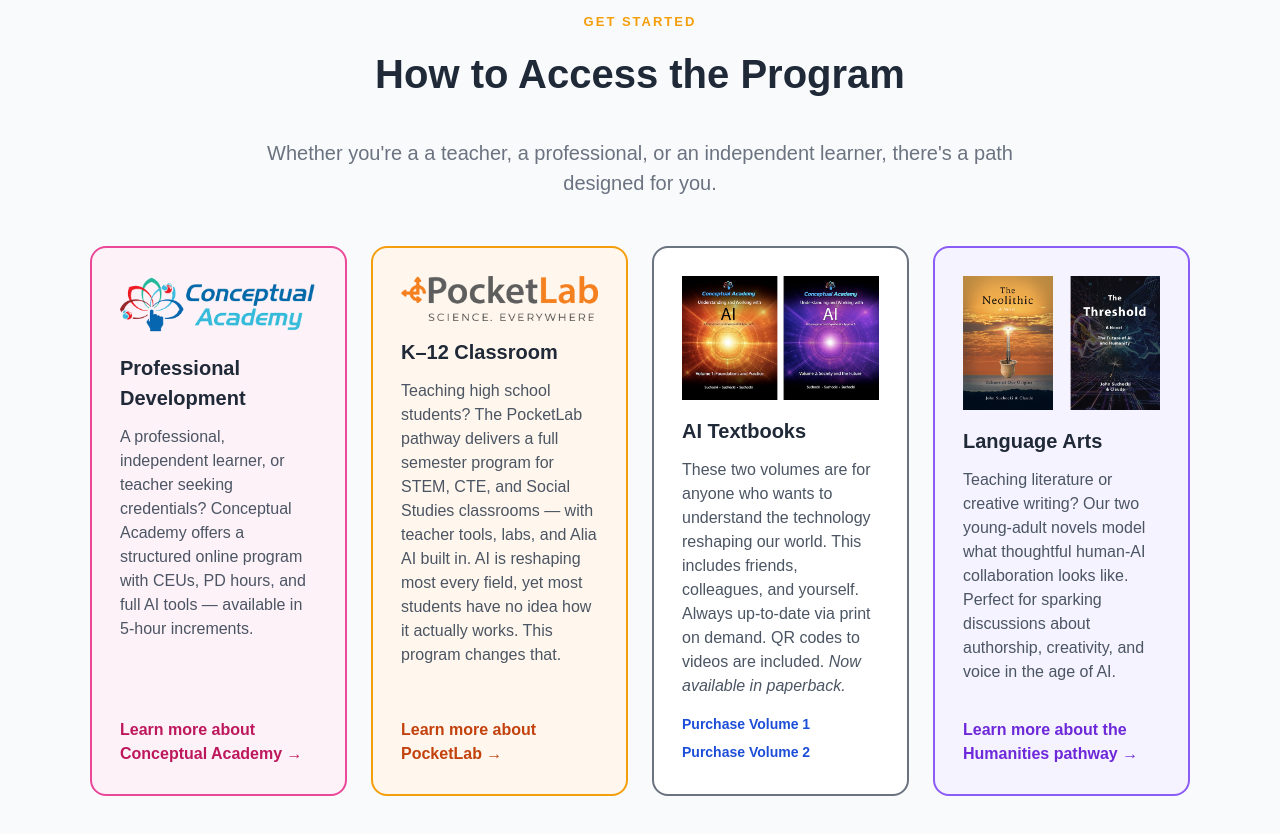
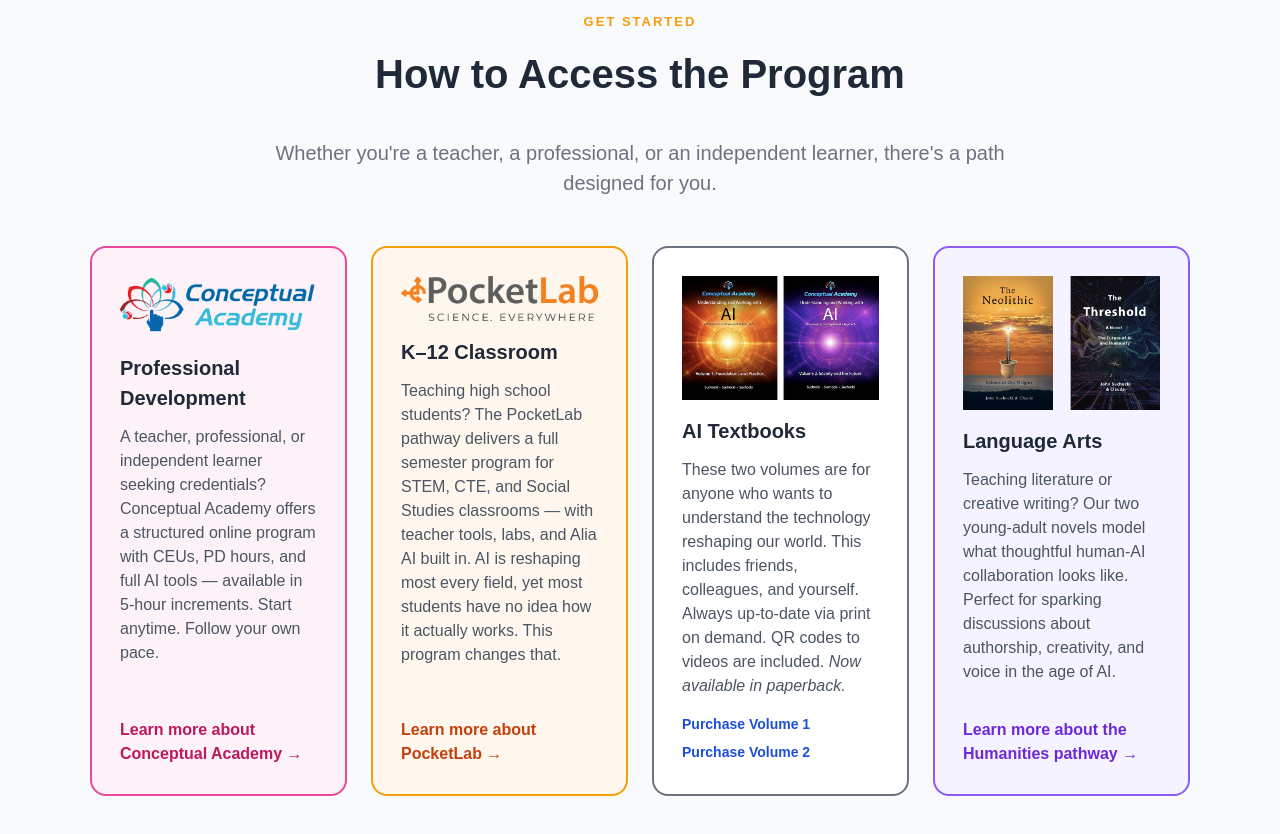
Before and after one commit to Suchocki88/UnderstandingAI.ai, a Next.js app: page / in a window 1280 px wide. Shown: the part 2120-2954 px from the top of the page. Built offline with nearby package versions, Linux system fonts and the light colour scheme.

Commit message:
Update program description for clarity
Revised wording for clarity and flow in the program description.

```diff
--- a/app/page.tsx
+++ b/app/page.tsx
@@ -156,7 +156,7 @@ export default function Page() {
             </p>
             <h2 style={{ fontSize: 40, marginTop: 12 }}>How to Access the Program</h2>
             <p style={{ marginTop: 16, fontSize: 20, color: "#6b7280" }}>
-              Whether you&apos;re a a teacher, a professional, or an independent learner, there&apos;s a path designed for you.
+              Whether you&apos;re a teacher, a professional, or an independent learner, there&apos;s a path designed for you.
             </p>
           </div>
           <div style={{ display: "grid", gridTemplateColumns: "repeat(auto-fit, minmax(240px, 1fr))", gap: 24 }}>
@@ -165,7 +165,7 @@ export default function Page() {
               <img src="/images/CALogo590.png" alt="Conceptual Academy" style={{ width: "100%", borderRadius: 8, marginBottom: 4 }} />
               <h3 style={{ margin: 0, fontSize: 20 }}>Professional Development</h3>
               <p style={{ color: "#4b5563", margin: 0, flexGrow: 1 }}>
-                A professional, independent learner, or teacher seeking credentials? Conceptual Academy offers a structured online program with CEUs, PD hours, and full AI tools — available in 5-hour increments.
+                A teacher, professional, or independent learner seeking credentials? Conceptual Academy offers a structured online program with CEUs, PD hours, and full AI tools — available in 5-hour increments. Start anytime. Follow your own pace.
               </p>
               <Link href="/academy" style={{ color: "#be185d", fontWeight: 700, textDecoration: "none", marginTop: 8 }}>
                 Learn more about Conceptual Academy →
```
